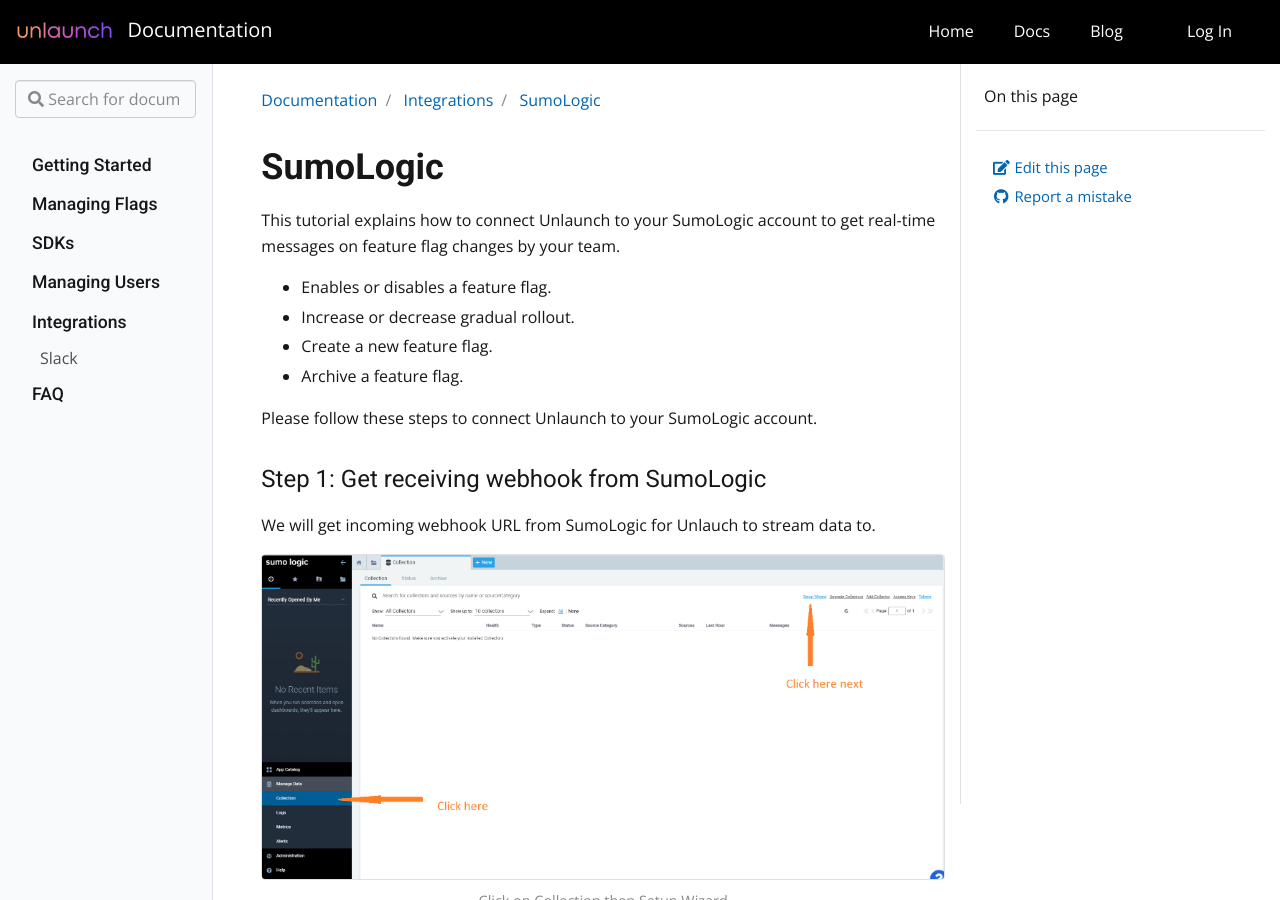
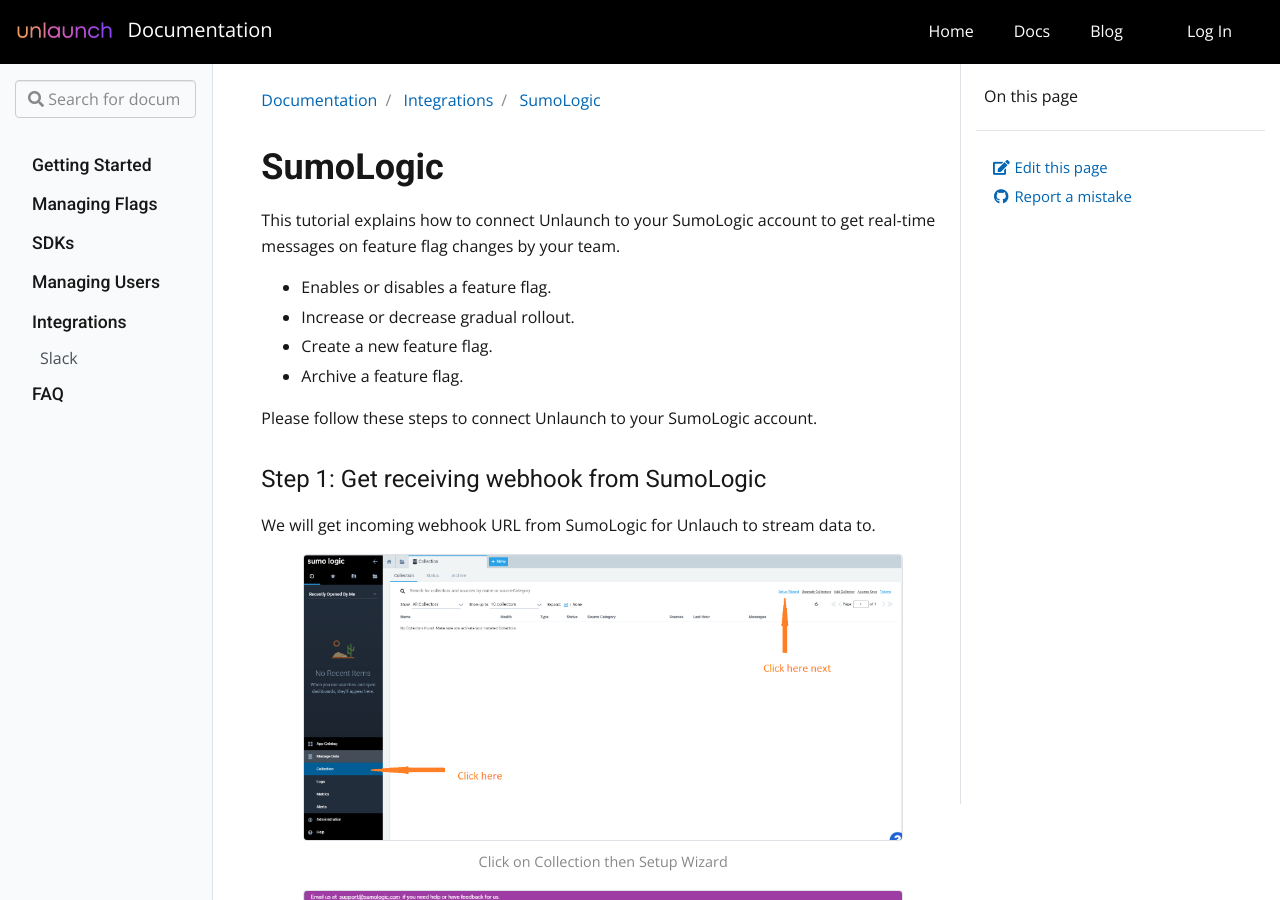
Before and after one commit to unlaunch/documentation, a Jekyll site: the page built from _docs/integrations/sumologic.md, in a window 1280 px wide and 900 px high. Built offline with Jekyll 4.4.1, drawn with Linux system fonts in a browser that asks for light colours; nearby versions of some CDN libraries.

Commit message:
update width from 800 to 600

```diff
--- a/_docs/integrations/sumologic.md
+++ b/_docs/integrations/sumologic.md
@@ -20,28 +20,28 @@
 
 <div class="d-flex justify-content-center">
     <figure class="figure">
-        <img class="figure-img border img-fluid rounded" src="/assets/img/sumo/wizard.png" alt="Click on Collection then Setup Wizard" width="800"/>
+        <img class="figure-img border img-fluid rounded" src="/assets/img/sumo/wizard.png" alt="Click on Collection then Setup Wizard" width="600"/>
         <figcaption class="figure-caption text-center">Click on Collection then Setup Wizard</figcaption>
     </figure>
 </div>
 
 <div class="d-flex justify-content-center">
     <figure class="figure">
-        <img class="figure-img border img-fluid rounded" src="/assets/img/sumo/stream.png" alt="Click on Start streaming data to SumoLogic" width="800"/>
+        <img class="figure-img border img-fluid rounded" src="/assets/img/sumo/stream.png" alt="Click on Start streaming data to SumoLogic" width="600"/>
         <figcaption class="figure-caption text-center">Click on Start streaming data to SumoLogic</figcaption>
     </figure>
 </div>
 
 <div class="d-flex justify-content-center">
     <figure class="figure">
-        <img class="figure-img border img-fluid rounded" src="/assets/img/sumo/custom.png" alt="Now click on Your Custom App" width="800"/>
+        <img class="figure-img border img-fluid rounded" src="/assets/img/sumo/custom.png" alt="Now click on Your Custom App" width="600"/>
         <figcaption class="figure-caption text-center">Now click on Your Custom App</figcaption>
     </figure>
 </div>
 
 <div class="d-flex justify-content-center">
     <figure class="figure">
-        <img class="figure-img border img-fluid rounded" src="/assets/img/sumo/https.png" alt="Choose HTTPS source" width="800"/>
+        <img class="figure-img border img-fluid rounded" src="/assets/img/sumo/https.png" alt="Choose HTTPS source" width="600"/>
         <figcaption class="figure-caption text-center">Choose HTTPS source</figcaption>
     </figure>
 </div>
@@ -49,14 +49,14 @@
 
 <div class="d-flex justify-content-center">
     <figure class="figure">
-        <img class="figure-img border img-fluid rounded" src="/assets/img/sumo/source.png" alt="Type 'Unlaunch' in Source Category and click Next" width="800"/>
+        <img class="figure-img border img-fluid rounded" src="/assets/img/sumo/source.png" alt="Type 'Unlaunch' in Source Category and click Next" width="600"/>
         <figcaption class="figure-caption text-center">Type 'Unlaunch' in Source Category and click Next</figcaption>
     </figure>
 </div>
 
 <div class="d-flex justify-content-center">
     <figure class="figure">
-        <img class="figure-img border img-fluid rounded" src="/assets/img/sumo/copy.png" alt="Copy your webhook and click Next" width="800"/>
+        <img class="figure-img border img-fluid rounded" src="/assets/img/sumo/copy.png" alt="Copy your webhook and click Next" width="600"/>
         <figcaption class="figure-caption text-center">Copy your webhook and click Next</figcaption>
     </figure>
 </div>
@@ -66,7 +66,7 @@
 
 <div class="d-flex justify-content-center">
     <figure class="figure">
-        <img class="figure-img border img-fluid rounded" src="/assets/img/sumo/integration.png" alt="Open Unlaunch Integrations and choose SumoLogic" width="800"/>
+        <img class="figure-img border img-fluid rounded" src="/assets/img/sumo/integration.png" alt="Open Unlaunch Integrations and choose SumoLogic" width="600"/>
         <figcaption class="figure-caption text-center">Open Unlaunch Integrations and choose SumoLogic</figcaption>
     </figure>
 </div>
@@ -76,7 +76,7 @@
 
 <div class="d-flex justify-content-center">
     <figure class="figure">
-        <img class="figure-img border img-fluid rounded" src="/assets/img/sumo/save.png" alt="Paste SumoLogic Webhook URL and Enable Integration" width="800"/>
+        <img class="figure-img border img-fluid rounded" src="/assets/img/sumo/save.png" alt="Paste SumoLogic Webhook URL and Enable Integration" width="600"/>
         <figcaption class="figure-caption text-center">Paste SumoLogic Webhook URL and Enable Integration</figcaption>
     </figure>
 </div>
```
